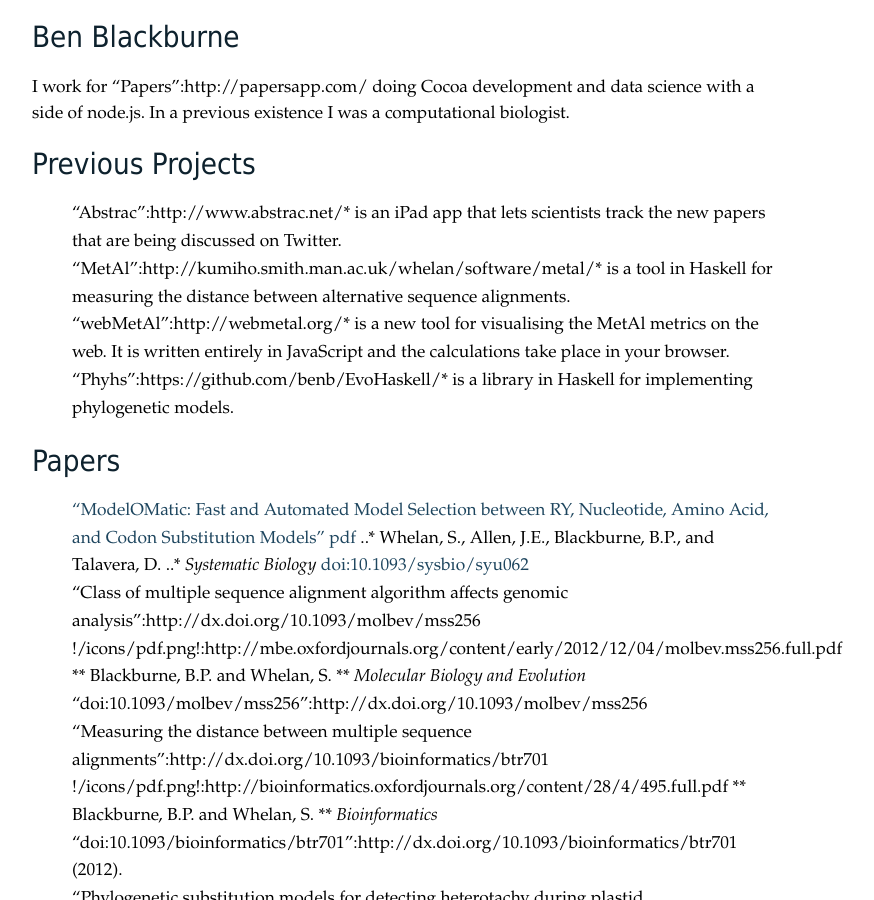
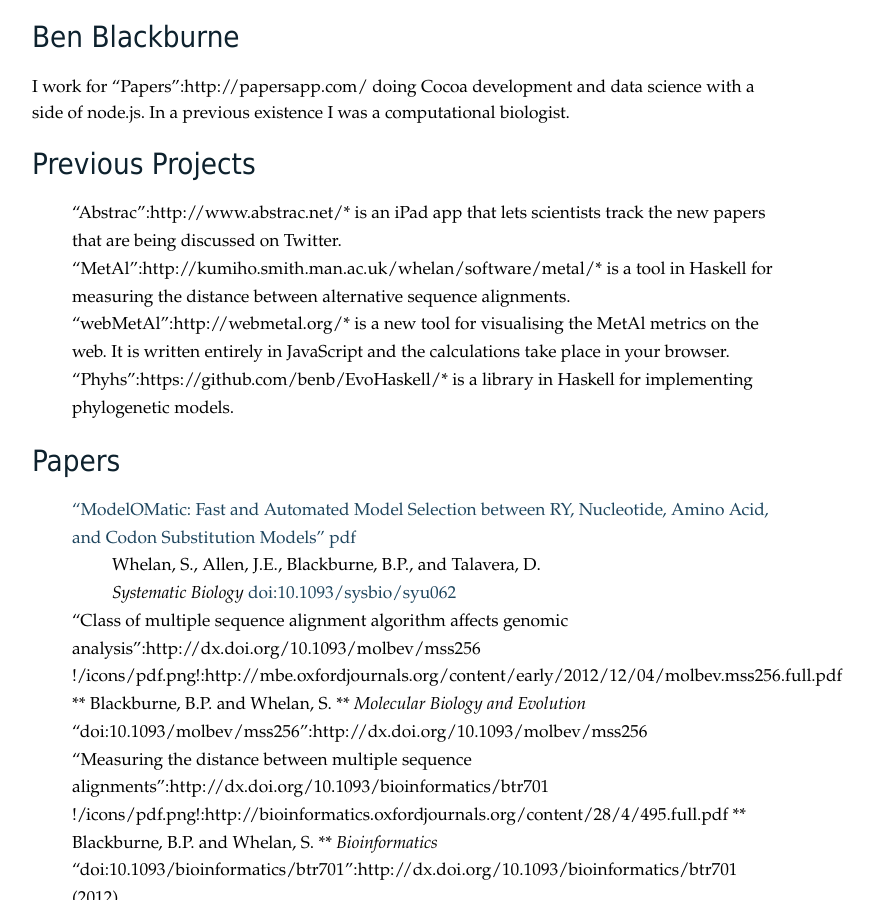
Before and after one commit to benb/benb.github.com, a Jekyll site: the page built from index.md, in a window 1280 px wide and 900 px high. Shown: the whole window, without its empty margins (233-1107 px from the left). Built offline with Jekyll 4.4.1, drawn with Linux system fonts in a browser that asks for light colours; a style sheet for code colours, icons or effects is not loaded.

Commit message:
Fix markdown maybe

```diff
--- a/index.md
+++ b/index.md
@@ -17,8 +17,8 @@
 ## Papers
 
 * ["ModelOMatic: Fast and Automated Model Selection between RY, Nucleotide, Amino Acid, and Codon Substitution Models"](http://dx.doi.org/10.1093/sysbio/syu062) [pdf](http://sysbio.oxfordjournals.org/content/early/2014/10/07/sysbio.syu062.full.pdf)
-..* Whelan, S., Allen, J.E., Blackburne, B.P., and Talavera, D.
-..* _Systematic Biology_ [doi:10.1093/sysbio/syu062](http://dx.doi.org/10.1093/sysbio/syu062)
+    * Whelan, S., Allen, J.E., Blackburne, B.P., and Talavera, D.
+    * _Systematic Biology_ [doi:10.1093/sysbio/syu062](http://dx.doi.org/10.1093/sysbio/syu062)
 * "Class of multiple sequence alignment algorithm affects genomic analysis":http://dx.doi.org/10.1093/molbev/mss256 !/icons/pdf.png!:http://mbe.oxfordjournals.org/content/early/2012/12/04/molbev.mss256.full.pdf
 ** Blackburne, B.P. and Whelan, S.
 ** _Molecular Biology and Evolution_ "doi:10.1093/molbev/mss256":http://dx.doi.org/10.1093/molbev/mss256
```
